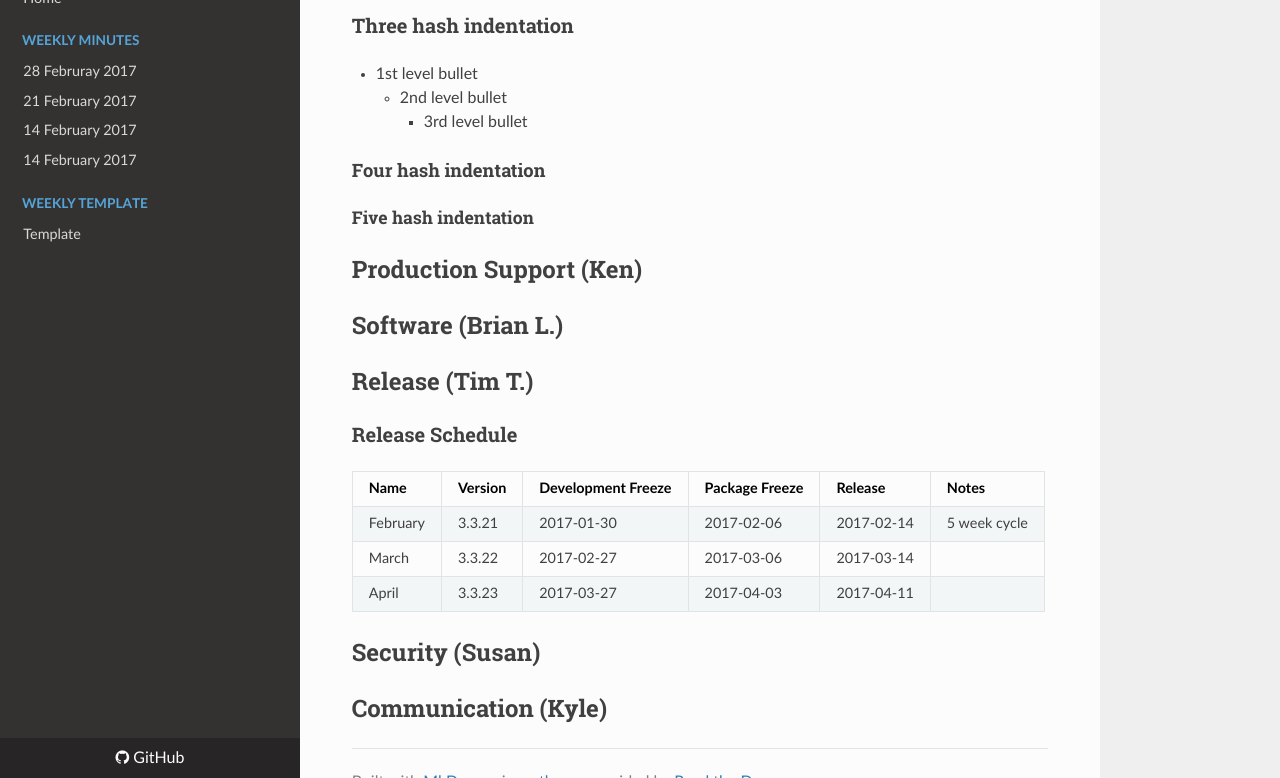
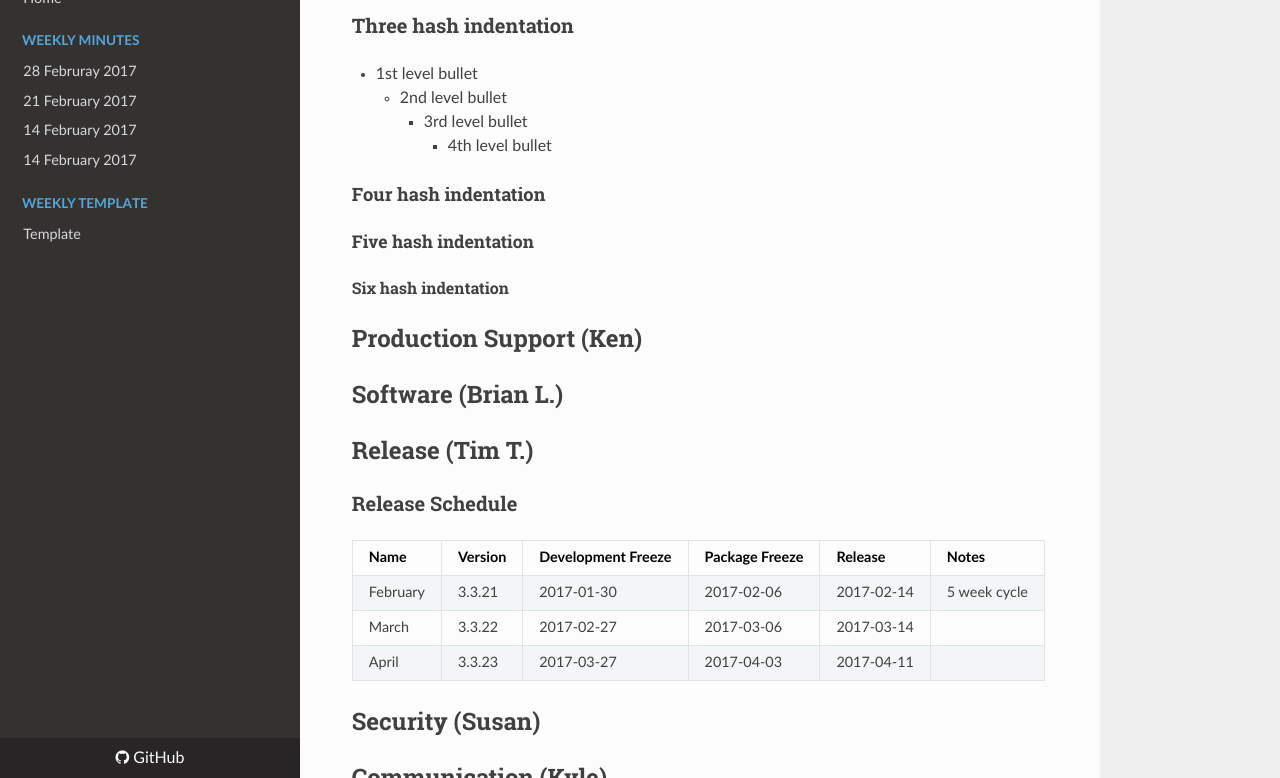
Before and after one commit to zsshah/production, an MkDocs documentation site: the page built from docs/WeeklyMinutes/7Feb2017.md, in a window 1280 px wide and 900 px high, scrolled down 2049 px, cut to the strip 122-900 px from the top of the window. Built offline with MkDocs 1.6.1, drawn with Linux system fonts in a browser that asks for light colours; nearby versions of some CDN libraries; old or Windows-style settings are respelled for this version of MkDocs.

Commit message:
Update 7Feb2017.md

```diff
--- a/docs/WeeklyMinutes/7Feb2017.md
+++ b/docs/WeeklyMinutes/7Feb2017.md
@@ -33,10 +33,13 @@
    * 1st level bullet
       * 2nd level bullet
          * 3rd level bullet
+            * 4th level bullet
 
 #### Four hash indentation
 
 ##### Five hash indentation
+
+###### Six hash indentation
 
 ## Production Support (Ken)
 
```
